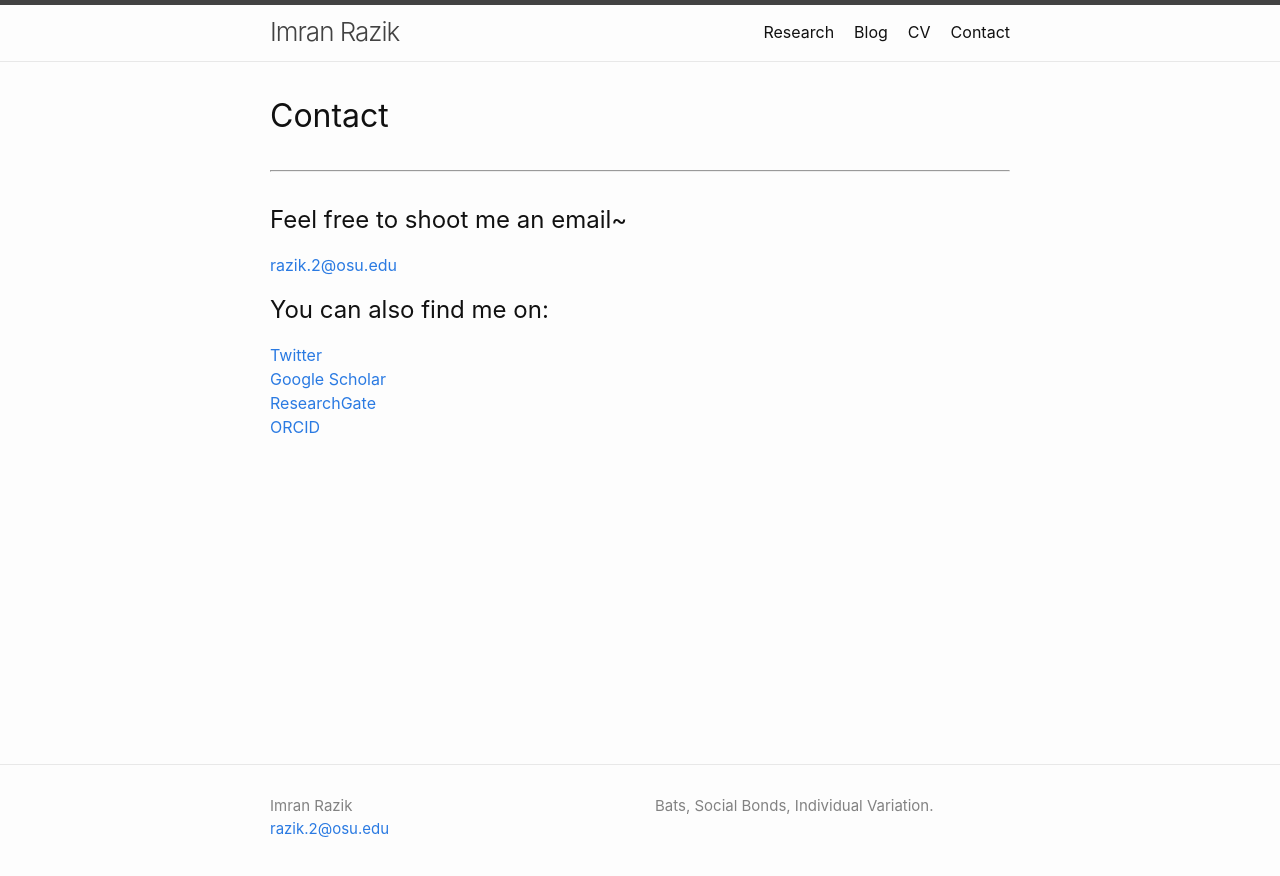
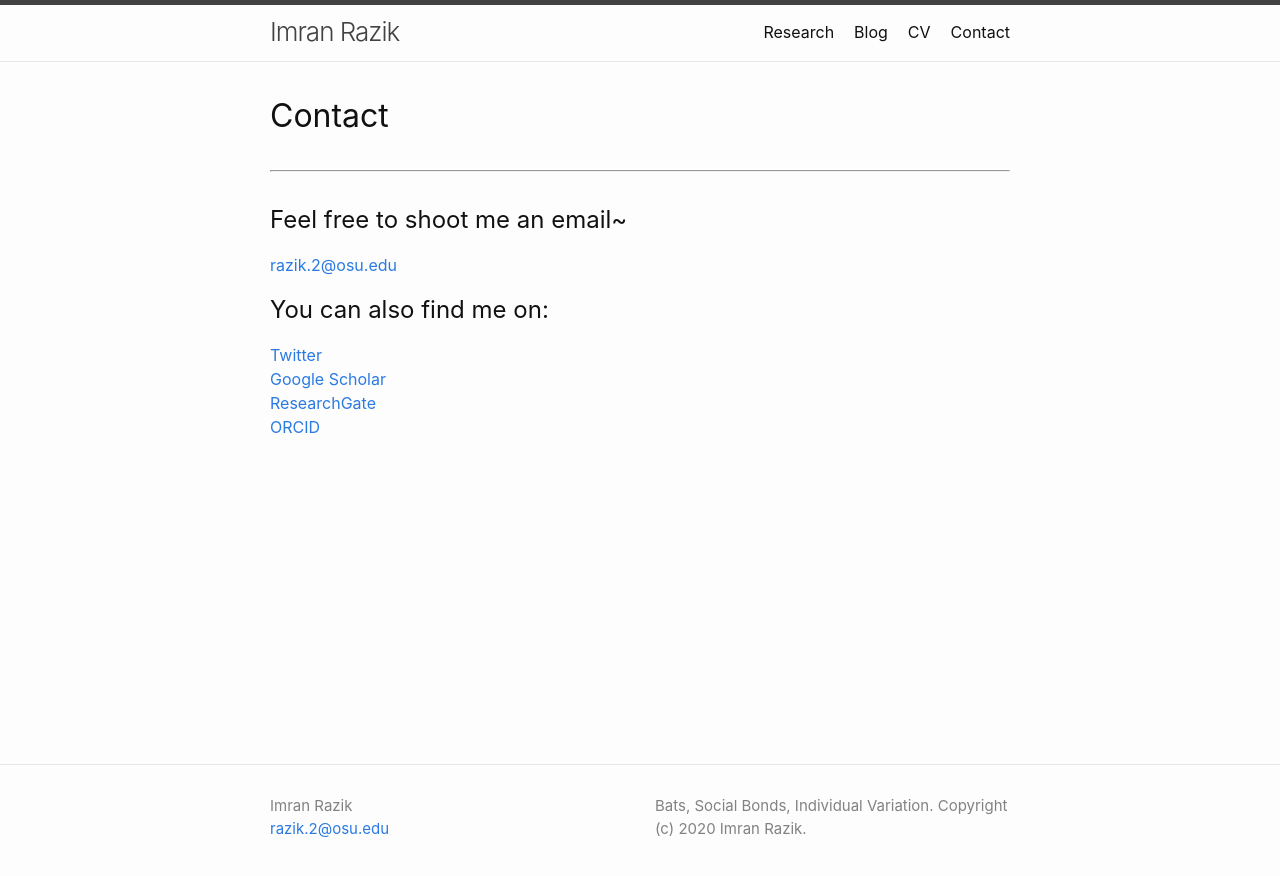
Before and after one commit to imranrazik/imranrazik.github.io, a Jekyll site: the page built from Contact.md, in a window 1280 px wide. Shown: the top 876 px of the page. Built offline with Jekyll 4.4.1, drawn with Linux system fonts in a browser that asks for light colours; our own code applies the rules of GitHub Pages for plain Markdown files.

Commit message:
Update _config.yml

```diff
--- a/_config.yml
+++ b/_config.yml
@@ -3,7 +3,7 @@ author:
   name: Imran Razik
   email: razik.2@osu.edu
 description: > # this means to ignore newlines until "show_excerpts:"
-  Bats, Social Bonds, Individual Variation.
+  Bats, Social Bonds, Individual Variation. Copyright (c) 2020 Imran Razik.
 
 show_excerpts: false # set to true to show excerpts on the homepage
 
```
